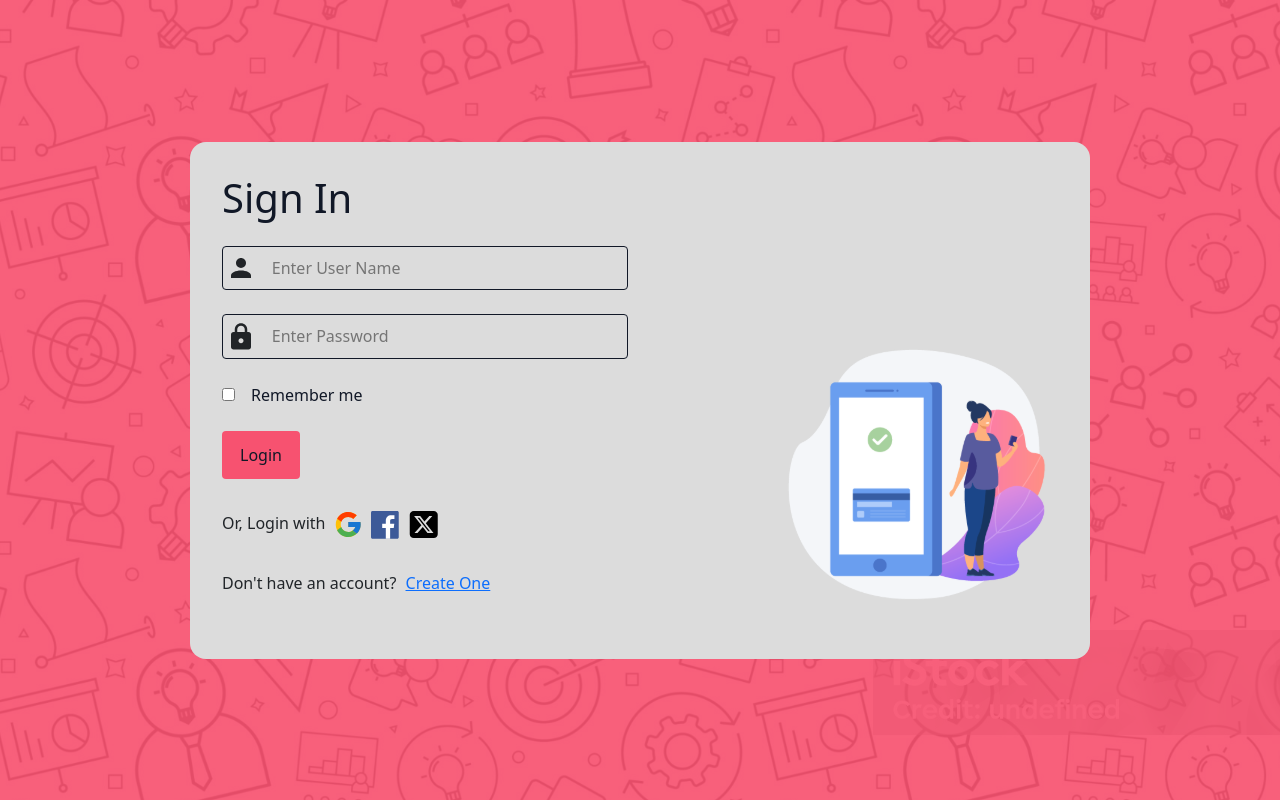
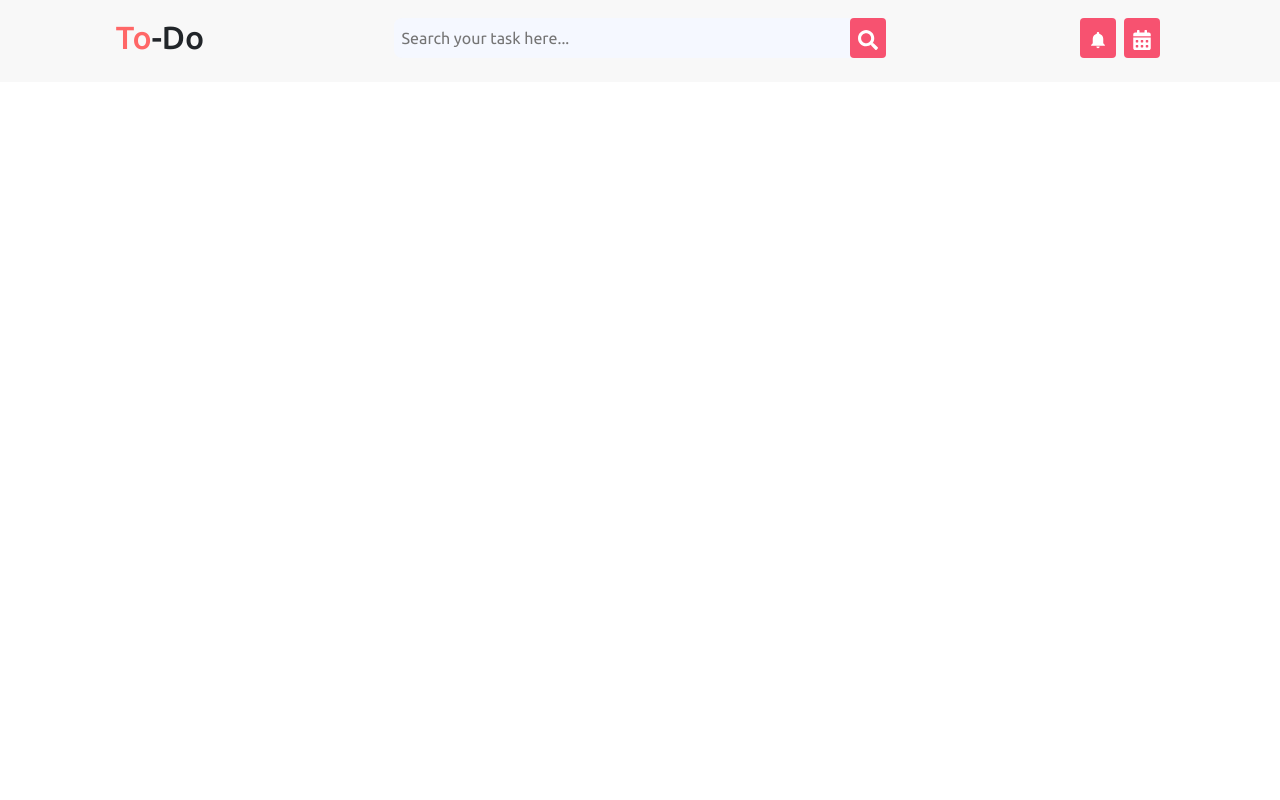
Before and after one commit to RiyadOsama/to-do-list-app, a React (Vite) app: page / in a window 1280 px wide. Built offline with nearby package versions, Linux system fonts and the light colour scheme.

Commit message:
✨ feat:  Added The Navbar

```diff
--- a/index.html
+++ b/index.html
@@ -3,6 +3,12 @@
   <head>
     <meta charset="UTF-8" />
     <link rel="icon" type="image/svg+xml" href="/to-do-list.svg" />
+    <link rel="preconnect" href="https://fonts.googleapis.com" />
+    <link rel="preconnect" href="https://fonts.gstatic.com" crossorigin />
+    <link
+      href="https://fonts.googleapis.com/css2?family=Ubuntu:ital,wght@0,300;0,400;0,500;0,700;1,300;1,400;1,500;1,700&display=swap"
+      rel="stylesheet"
+    />
     <meta name="viewport" content="width=device-width, initial-scale=1.0" />
     <title>To Do List</title>
   </head>
--- a/package.json
+++ b/package.json
@@ -13,7 +13,9 @@
     "bootstrap": "^5.3.8",
     "react": "^19.1.1",
     "react-bootstrap": "^2.10.10",
-    "react-dom": "^19.1.1"
+    "react-dom": "^19.1.1",
+    "react-icons": "^5.5.0",
+    "styled-components": "^6.1.19"
   },
   "devDependencies": {
     "@eslint/js": "^9.33.0",
--- a/src/App.jsx
+++ b/src/App.jsx
@@ -1,3 +1,4 @@
+import Navbar from "./components/organisms/Navbar";
 import Login from "./pages/authentication/Login";
 import Register from "./pages/authentication/Register";
 
@@ -5,7 +6,8 @@ function App() {
   return (
     <>
       {/* <Register /> */}
-      <Login />
+      {/* <Login /> */}
+      <Navbar />
     </>
   );
 }
--- /dev/null
+++ b/src/components/atoms/Button.style.jsx
@@ -0,0 +1,13 @@
+import styled from "styled-components";
+
+const StyledButton = styled.button`
+  background-color: #f75270;
+  padding: 8px;
+  border-radius: 4px;
+  border: none;
+  &:hover {
+    background-color: #dc143c;
+  }
+`;
+
+export default StyledButton;
--- a/src/components/organisms/Navbar.jsx
+++ b/src/components/organisms/Navbar.jsx
@@ -0,0 +1,46 @@
+import StyledButton from "../atoms/Button.style";
+import styles from "../../styles/navbar.module.css";
+import { FaSearch } from "react-icons/fa";
+import { IoMdNotifications } from "react-icons/io";
+import { FaCalendarAlt } from "react-icons/fa";
+
+function Navbar() {
+  return (
+    <div className={styles.topbar}>
+      <div className="row mx-0">
+        <div className="col-3">
+          <div className={styles.left}>
+            <h2>
+              <span className={styles.span}>To</span>-Do
+            </h2>
+          </div>
+        </div>
+        <div className="col-6">
+          <div className={styles.center}>
+            <input
+              type="search"
+              name="searchTask"
+              id="searchTask"
+              placeholder="Search your task here..."
+            />
+            <StyledButton $variant="secondary">
+              <FaSearch size={20} color="white" />
+            </StyledButton>
+          </div>
+        </div>
+        <div className="col-3">
+          <div className={styles.right}>
+            <StyledButton $variant="secondary">
+              <IoMdNotifications size={20} color="white" />
+            </StyledButton>
+            <StyledButton $variant="secondary">
+              <FaCalendarAlt size={20} color="white" />
+            </StyledButton>
+          </div>
+        </div>
+      </div>
+    </div>
+  );
+}
+
+export default Navbar;
--- a/src/pages/authentication/Login.jsx
+++ b/src/pages/authentication/Login.jsx
@@ -8,9 +8,9 @@ import x from "../../assets/images/authentication/login/x.svg";
 
 function Login() {
   return (
-    <>
+    <div className={styles.body}>
       <div className={styles.content}>
-        <div className="row">
+        <div className="row ">
           <div className={`col-6 ${styles.show}`}>
             <h1>Sign In</h1>
             <form>
@@ -64,7 +64,7 @@ function Login() {
           </div>
         </div>
       </div>
-    </>
+    </div>
   );
 }
 
--- a/src/pages/authentication/Register.jsx
+++ b/src/pages/authentication/Register.jsx
@@ -9,9 +9,9 @@ import register6 from "../../assets/images/authentication/register/register6.svg
 
 function Register() {
   return (
-    <>
+    <div className={styles.body}>
       <div className={styles.content}>
-        <div className="row">
+        <div className="row mx-1">
           <div className={`col-6 ${styles.hide}`}>
             <div className={styles.sideImage}>
               <img src={register} alt="register" />
@@ -89,7 +89,7 @@ function Register() {
           </div>
         </div>
       </div>
-    </>
+    </div>
   );
 }
 
--- a/src/styles/authentication.module.css
+++ b/src/styles/authentication.module.css
@@ -1,21 +1,20 @@
-body {
+.body {
   background-image: url(../assets/images/authentication/authentication.svg);
-  background-color: var(--secondaryLightColor);
+  background-color: var(--secondaryColor);
+  background-size: contain;
   height: 100vh;
-  width: 100vw;
+  width: 100%;
+  overflow-x: hidden;
   display: flex;
   justify-content: center;
   align-items: center;
 }
 
-h1 {
-  color: var(--textLightColor);
-}
-
 .content {
-  min-width: 900px;
+  width: 90%;
+  max-width: 900px;
   height: auto;
-  background-color: var(--backgroundLightColor);
+  background-color: var(--backgroundColor);
   border-radius: 16px;
   padding: 32px;
 }
@@ -26,7 +25,7 @@ h1 {
 }
 
 .sideImage img {
-  width: 50%;
+  width: 90%;
   height: auto;
   display: block;
   position: absolute;
@@ -36,11 +35,11 @@ h1 {
 .sideImageRight img {
   right: 0;
   bottom: 0;
-  width: 70%;
+  width: 90%;
 }
 
 .formInput {
-  border: 1px solid var(--textLightColor);
+  border: 1px solid var(--titleColor);
   padding: 8px;
   margin: 24px 0px;
   border-radius: 4px;
@@ -50,8 +49,7 @@ h1 {
 }
 
 .formInput input {
-  background-color: var(--backgroundLightColor);
-  color: var(--textLightColor);
+  background-color: var(--backgroundColor);
   width: 90%;
   border: none;
   outline: none;
@@ -62,13 +60,11 @@ h1 {
 }
 
 .formCheck label {
-  color: var(--textLightColor);
   margin-left: 16px;
 }
 
 .formButton {
-  background-color: var(--secondaryLightColor);
-  color: var(--textLightColor);
+  background-color: var(--secondaryColor);
   padding: 12px 18px;
   outline: none;
   border: none;
@@ -76,7 +72,7 @@ h1 {
 }
 
 .formButton:hover {
-  background-color: var(--primaryLightColor);
+  background-color: var(--primaryColor);
 }
 
 p {
--- a/src/styles/globals.css
+++ b/src/styles/globals.css
@@ -1,15 +1,15 @@
 :root {
-  --primaryLightColor: #dc143c;
-  --secondaryLightColor: #f75270;
-  --accentLightColor: #f7cac9;
-  --backgroundLightColor: #dcdcdc;
-  --textLightColor: #111827;
-  /* --primaryDarkColor: #3b82f6;
-  --secondaryDarkColor: #f59e0b;
-  --accentDarkColor: #22c55e;
-  --backgroundDarkColor: #1e293b;
-  --textDarkColor: #f1f5f9; */
-  --largeRadius: 16px;
-  --mediumRadius: 8px;
-  --smallRadius: 4px;
+  --primaryColor: #ff6767;
+  --secondaryColor: #f26e6e;
+  --accentColor: #f7cac9;
+  --backgroundColor: #f5f8ff;
+  --titleColor: #212427;
+  --paragraphColor: #747474;
+  --firstColor: #f21e1e;
+  --secondColor: #0225ff;
+  --thirdColor: #05a301;
 }
+
+* {
+  font-family: "Ubuntu", sans-serif;
+}
--- /dev/null
+++ b/src/styles/navbar.module.css
@@ -0,0 +1,41 @@
+.topbar {
+  background-color: #f8f8f8;
+  padding: 18px 0;
+}
+
+.span {
+  color: var(--primaryColor);
+}
+
+.left,
+.right {
+  display: flex;
+  justify-content: center;
+}
+
+.center {
+  width: 80%;
+  margin: auto;
+  display: flex;
+  justify-content: space-between;
+  border-radius: 8px 0 0 8px;
+  align-items: center;
+}
+
+.center input {
+  outline: none;
+  border: none;
+  border-radius: 8px 0 0 8px;
+  width: 95%;
+  padding: 8px;
+  background-color: var(--backgroundColor);
+  transition: all 0.6s;
+}
+
+.center input:focus {
+  box-shadow: -1px 1px 5px var(--titleColor);
+}
+
+.right {
+  gap: 8px;
+}
```
Also changed, not shown: src/components/organisms/Sidebar.jsx (deleted), 1 other file (tests, documents, lock files or other folders).
